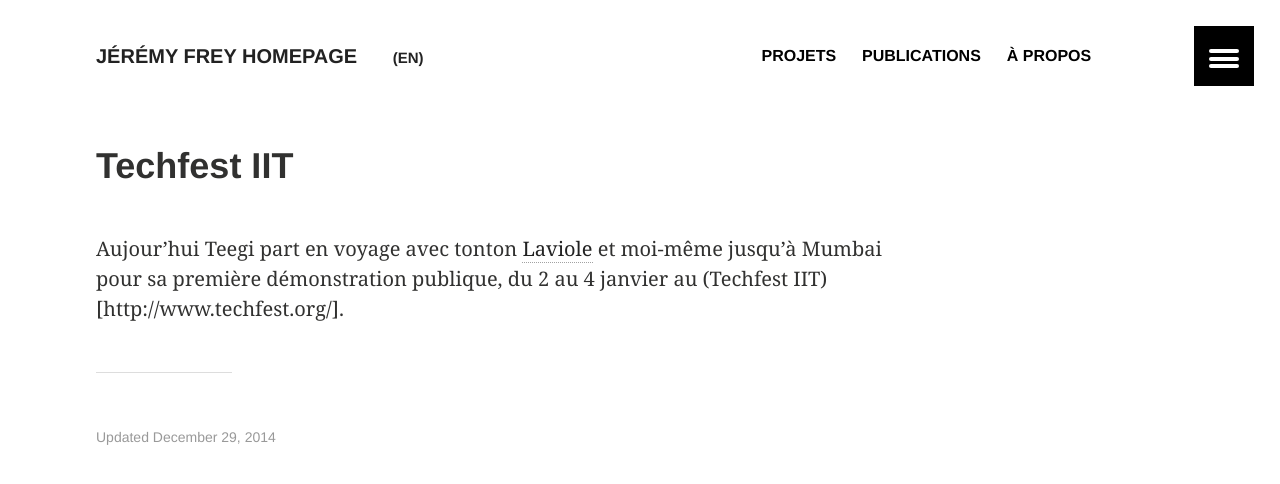
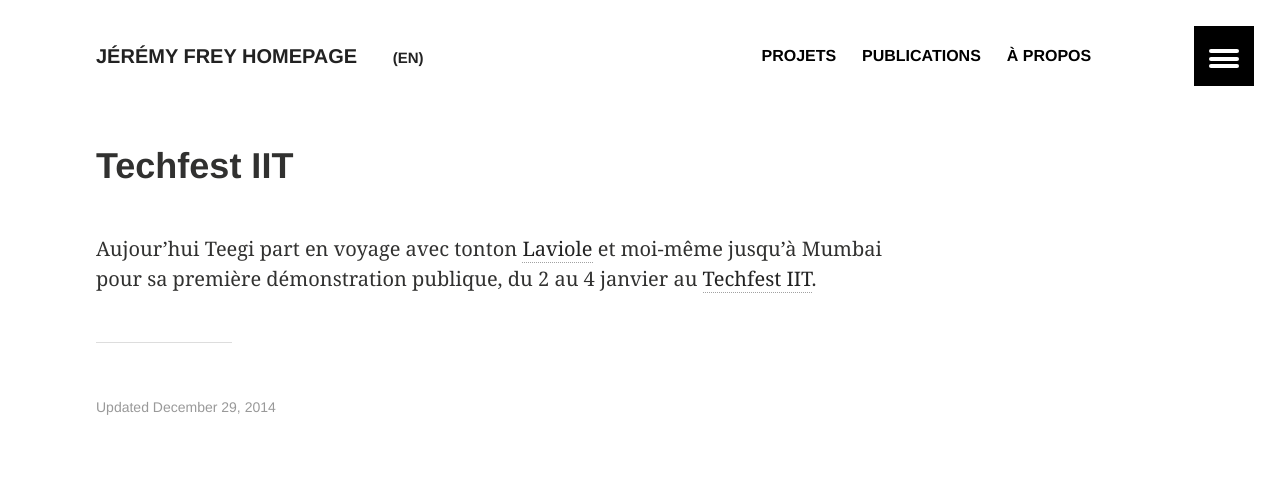
Before and after one commit to jfrey-xx/jfrey-xx.github.io, a Jekyll site: the page built from _posts/fr/2014-12-29-Techfest-IIT.md, in a window 1280 px wide. Shown: the top 484 px of the page. Built offline with Jekyll 4.4.1, drawn with Linux system fonts in a browser that asks for light colours.

Commit message:
Fix syntax.

```diff
--- a/_posts/fr/2014-12-29-Techfest-IIT.md
+++ b/_posts/fr/2014-12-29-Techfest-IIT.md
@@ -2,4 +2,4 @@
 title: "Techfest IIT"
 ---
 
-Aujour'hui Teegi part en voyage avec tonton [Laviole](http://jeremy.laviole.name) et moi-même jusqu'à Mumbai pour sa première démonstration publique, du 2 au 4 janvier au (Techfest IIT)[http://www.techfest.org/].
+Aujour'hui Teegi part en voyage avec tonton [Laviole](http://jeremy.laviole.name) et moi-même jusqu'à Mumbai pour sa première démonstration publique, du 2 au 4 janvier au [Techfest IIT](http://www.techfest.org/).
```
Also changed, not shown: _posts/2014-12-29-Techfest-IIT.md (+1 -1 lines).
